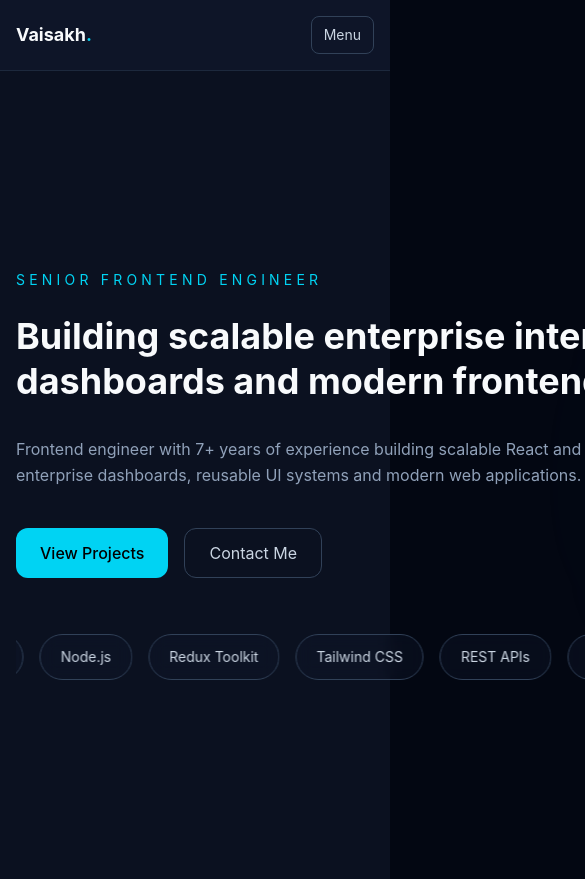
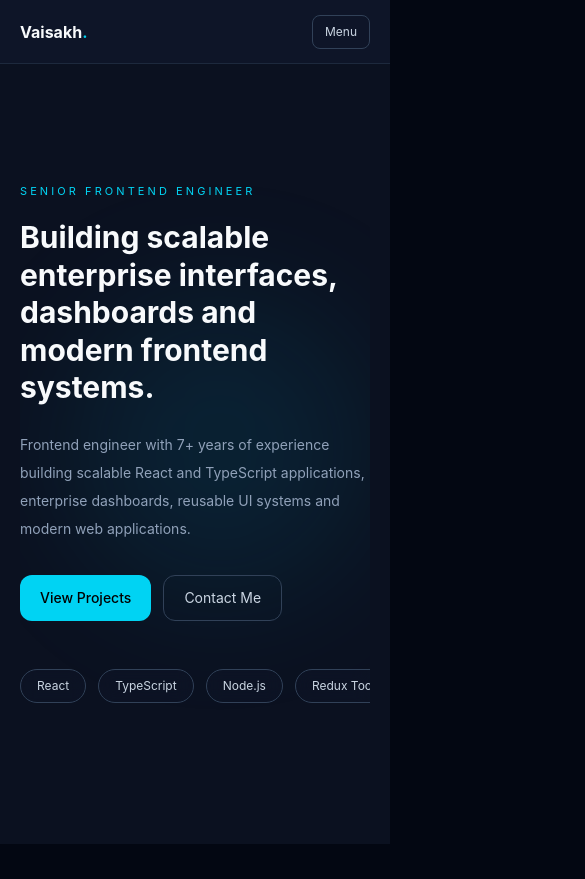
Before and after one commit to vaisakh149/portfolio_vaisakh, a React (Vite) app: page / in a window 390 px wide. Shown: the top 879 px of the page, 585 px wide, since content can reach past the window. After the commit the page ends 844 px from the top, so only its background shows below. Built offline with nearby package versions, Linux system fonts and the light colour scheme.

Commit message:
setup portfolio architecture and responsive hero section

```diff
--- a/src/index.css
+++ b/src/index.css
@@ -28,3 +28,11 @@ a {
 .animate-marquee {
   animation: marquee 18s linear infinite;
 }
+.scrollbar-hide::-webkit-scrollbar {
+  display: none;
+}
+
+.scrollbar-hide {
+  -ms-overflow-style: none;
+  scrollbar-width: none;
+}
--- a/src/layouts/MainLayout.tsx
+++ b/src/layouts/MainLayout.tsx
@@ -24,7 +24,7 @@ export default function MainLayout({
         </div>
 
         {/* Main Content */}
-        <main className="flex-1 px-4 py-6 sm:px-6 lg:px-12 lg:py-10">
+        <main className="w-full flex-1 px-5 py-6 sm:px-6 lg:px-12 lg:py-10">
           {children}
         </main>
       </div>
--- a/src/layouts/Topbar.tsx
+++ b/src/layouts/Topbar.tsx
@@ -1,12 +1,12 @@
 export default function Topbar() {
   return (
-    <header className="sticky top-0 z-50 flex items-center justify-between border-b border-slate-800 bg-[#0F172A]/90 px-4 py-4 backdrop-blur">
+    <header className="sticky top-0 z-50 flex h-[64px] items-center justify-between border-b border-slate-800 bg-[#0F172A]/90 px-5 backdrop-blur">
 
-      <h1 className="text-lg font-bold text-white">
+      <h1 className="text-base font-bold text-white">
         Vaisakh<span className="text-cyan-400">.</span>
       </h1>
 
-      <button className="rounded-lg border border-slate-700 px-3 py-2 text-sm text-slate-300">
+      <button className="rounded-lg border border-slate-700 px-3 py-2 text-xs text-slate-300">
         Menu
       </button>
     </header>
--- a/src/modules/home/HeroSection.tsx
+++ b/src/modules/home/HeroSection.tsx
@@ -1,46 +1,69 @@
 import HeroStats from "./HeroStats";
-
 export default function HeroSection() {
   return (
-    <section className="relative flex min-h-[90vh] items-center overflow-hidden">
+    <section className="relative flex min-h-[85vh] items-center overflow-hidden">
 
       {/* Background Glow */}
-      <div className="absolute right-0 top-1/2 h-[500px] w-[500px] -translate-y-1/2 rounded-full bg-cyan-500/10 blur-3xl" />
+      <div className="absolute right-0 top-1/2 h-[300px] w-[300px] -translate-y-1/2 rounded-full bg-cyan-500/10 blur-3xl sm:h-[500px] sm:w-[500px]" />
 
-      <div className="relative z-10 max-w-6xl">
+      <div className="relative z-10 w-full max-w-6xl">
 
         {/* Intro */}
-        <p className="mb-6 text-sm uppercase tracking-[0.3em] text-cyan-400">
+        <p className="mb-5 text-[11px] uppercase tracking-[0.28em] text-cyan-400 sm:text-sm">
           Senior Frontend Engineer
         </p>
 
         {/* Heading */}
-        <h1 className="max-w-5xl text-4xl font-bold leading-tight text-white sm:text-5xl lg:text-6xl xl:text-7xl">
+        <h1 className="max-w-5xl text-3xl font-bold leading-tight text-white sm:text-5xl lg:text-6xl xl:text-7xl">
           Building scalable enterprise interfaces,
-          industrial dashboards and modern frontend systems.
+          dashboards and modern frontend systems.
         </h1>
 
         {/* Description */}
-        <p className="mt-8 max-w-3xl text-base leading-relaxed text-slate-400 sm:text-lg">
+        <p className="mt-6 max-w-2xl text-sm leading-7 text-slate-400 sm:text-base lg:text-lg">
           Frontend engineer with 7+ years of experience building
-          scalable React and TypeScript applications, enterprise dashboards,
-          reusable UI systems and modern web applications.
+          scalable React and TypeScript applications,
+          enterprise dashboards, reusable UI systems
+          and modern web applications.
         </p>
 
         {/* CTA */}
-        <div className="mt-10 flex flex-wrap gap-4">
+        <div className="mt-8 flex flex-wrap gap-3">
 
-          <button className="rounded-xl bg-cyan-400 px-6 py-3 font-medium text-black transition-all duration-300 hover:scale-105 hover:bg-cyan-300">
+          <button className="rounded-xl bg-cyan-400 px-5 py-3 text-sm font-medium text-black transition-all duration-300 hover:scale-105 hover:bg-cyan-300 sm:px-6">
             View Projects
           </button>
 
-          <button className="rounded-xl border border-slate-700 px-6 py-3 text-slate-300 transition-all duration-300 hover:border-cyan-400 hover:text-cyan-400">
+          <button className="rounded-xl border border-slate-700 px-5 py-3 text-sm text-slate-300 transition-all duration-300 hover:border-cyan-400 hover:text-cyan-400 sm:px-6">
             Contact Me
           </button>
         </div>
 
-        {/* Stats */}
-        <HeroStats />
+        {/* Tech Stack */}
+        <div className="mt-12 overflow-hidden">
+          <div className="flex gap-3 overflow-x-auto pb-2 scrollbar-hide">
+
+            {[
+              "React",
+              "TypeScript",
+              "Node.js",
+              "Redux Toolkit",
+              "Tailwind CSS",
+              "REST APIs",
+              "PostgreSQL",
+              "Docker",
+              "Frontend Architecture",
+            ].map((tech) => (
+              <div
+                key={tech}
+                className="whitespace-nowrap rounded-full border border-slate-700 bg-slate-900/40 px-4 py-2 text-xs text-slate-300 backdrop-blur"
+              >
+                {tech}
+              </div>
+            ))}
+
+          </div>
+        </div>
       </div>
     </section>
   );
```
Also changed, not shown: src/main.tsx (line endings or trailing spaces).
